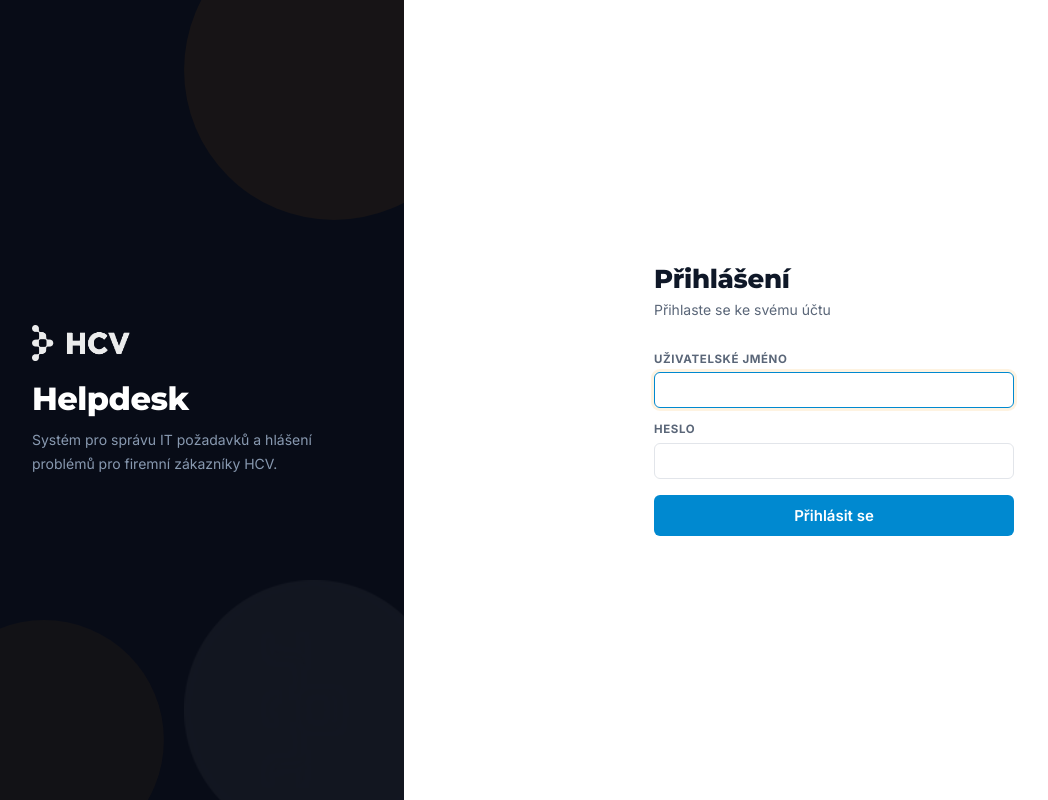
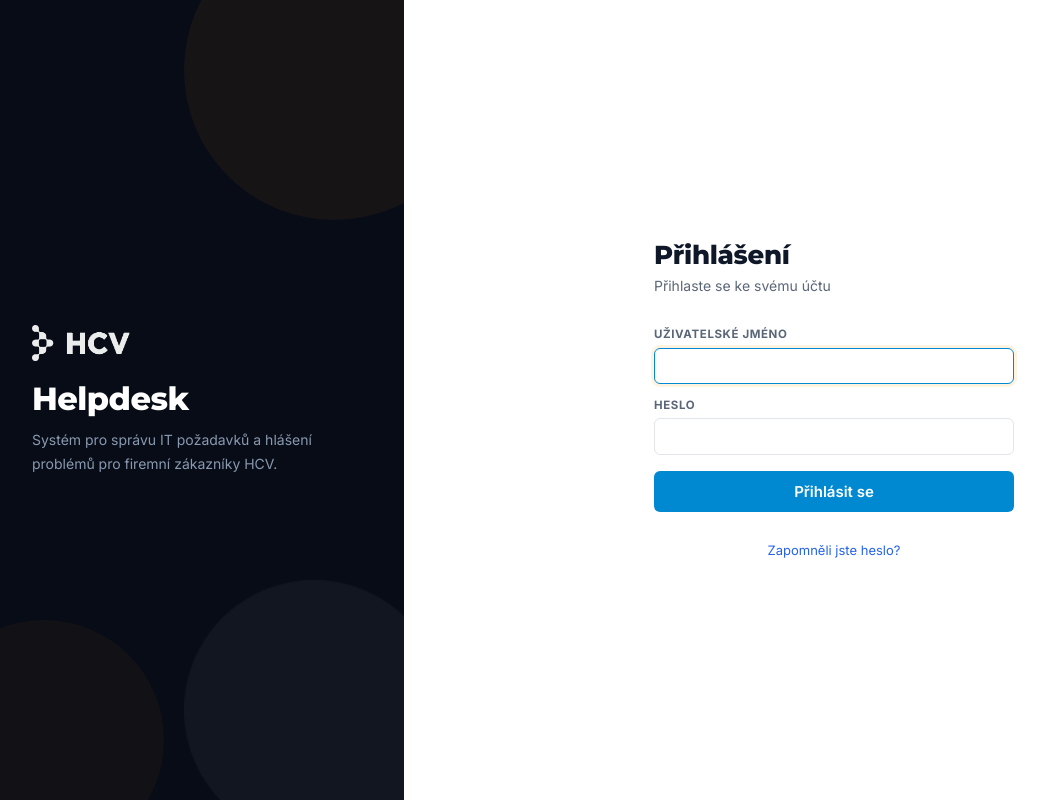
Before and after one commit to TomasHutyra/HCV-Helpdesk, a Django app: page /accounts/login/ in a window 1280 px wide. Shown: the whole page, without its empty margins (16-1064 px from the left). Run offline with Django 5.2, Linux system fonts and the light colour scheme; parts of the project's set-up code (start-up, migrations or seed data) failed here and were passed over; some libraries are stand-ins or nearby versions.

Commit message:
feat: password reset — odkaz na login stránce

```diff
--- a/templates/accounts/login.html
+++ b/templates/accounts/login.html
@@ -52,6 +52,10 @@
         <button type="submit" class="btn btn-primary btn-full btn-lg" style="margin-top:4px">
           {% trans "Přihlásit se" %}
         </button>
+
+        <p style="margin-top:16px;text-align:center;font-size:13px;color:#6b7280;">
+          <a href="{% url 'accounts:password_reset' %}" style="color:#2563eb;text-decoration:none;">{% trans "Zapomněli jste heslo?" %}</a>
+        </p>
       </form>
     </div>
   </div>
```
